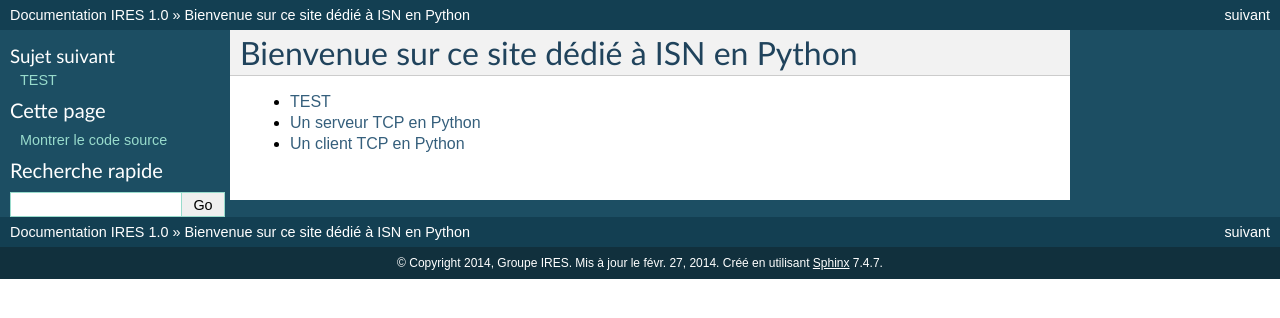
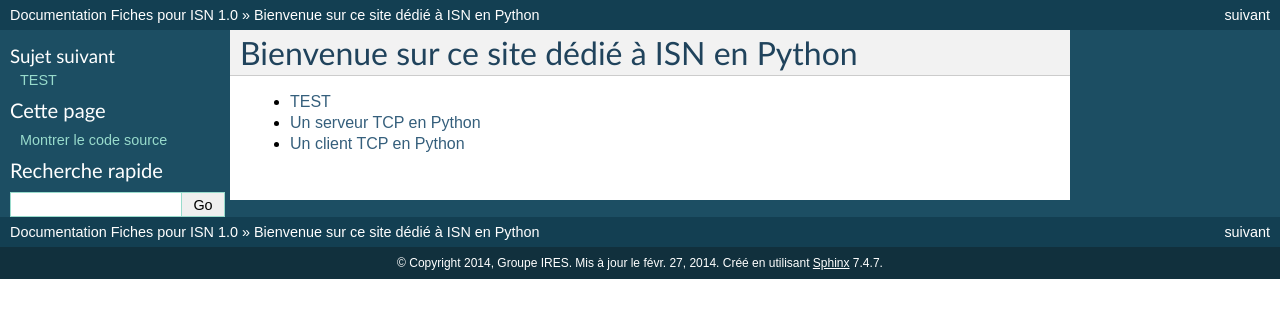
Before and after one commit to ORLEANS-TOURS-IRES/Fiches_ISN, a Sphinx documentation site: the page built from source/index.rst, in a window 1280 px wide. Shown: the top 318 px of the page. Built offline with Sphinx 7.4.7, drawn with Linux system fonts in a browser that asks for light colours.

Commit message:
amélioration titre

```diff
--- a/source/conf.py
+++ b/source/conf.py
@@ -41,7 +41,7 @@ source_suffix = '.rst'
 master_doc = 'index'
 
 # General information about the project.
-project = 'IRES'
+project = 'Fiches pour ISN'
 copyright = '2014, Groupe IRES'
 
 # The version info for the project you're documenting, acts as replacement for
@@ -85,7 +85,7 @@ exclude_patterns = []
 # 'monokai', 'manni', 'perldoc', 'borland', 'colorful', 'default',
 # 'murphy', 'vs', 'trac', 'tango', 'fruity', 'autumn', 'bw', 'emacs',
 # 'vim', 'pastie', 'friendly', 'native', 'sphinx' (defaut)
-pygments_style = 'sphinx'
+pygments_style = 'native'
 
 # A list of ignored prefixes for module index sorting.
 #modindex_common_prefix = []
```
